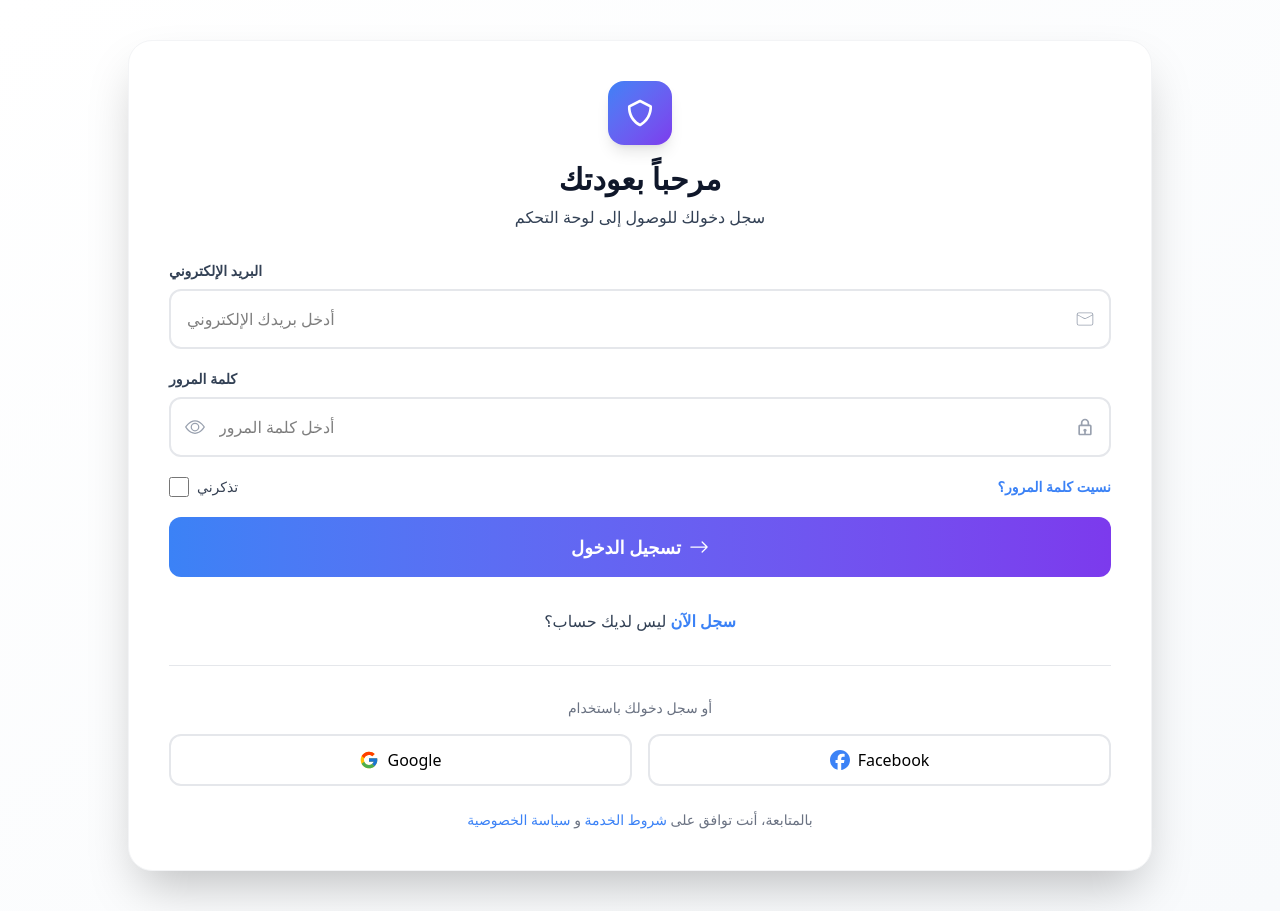
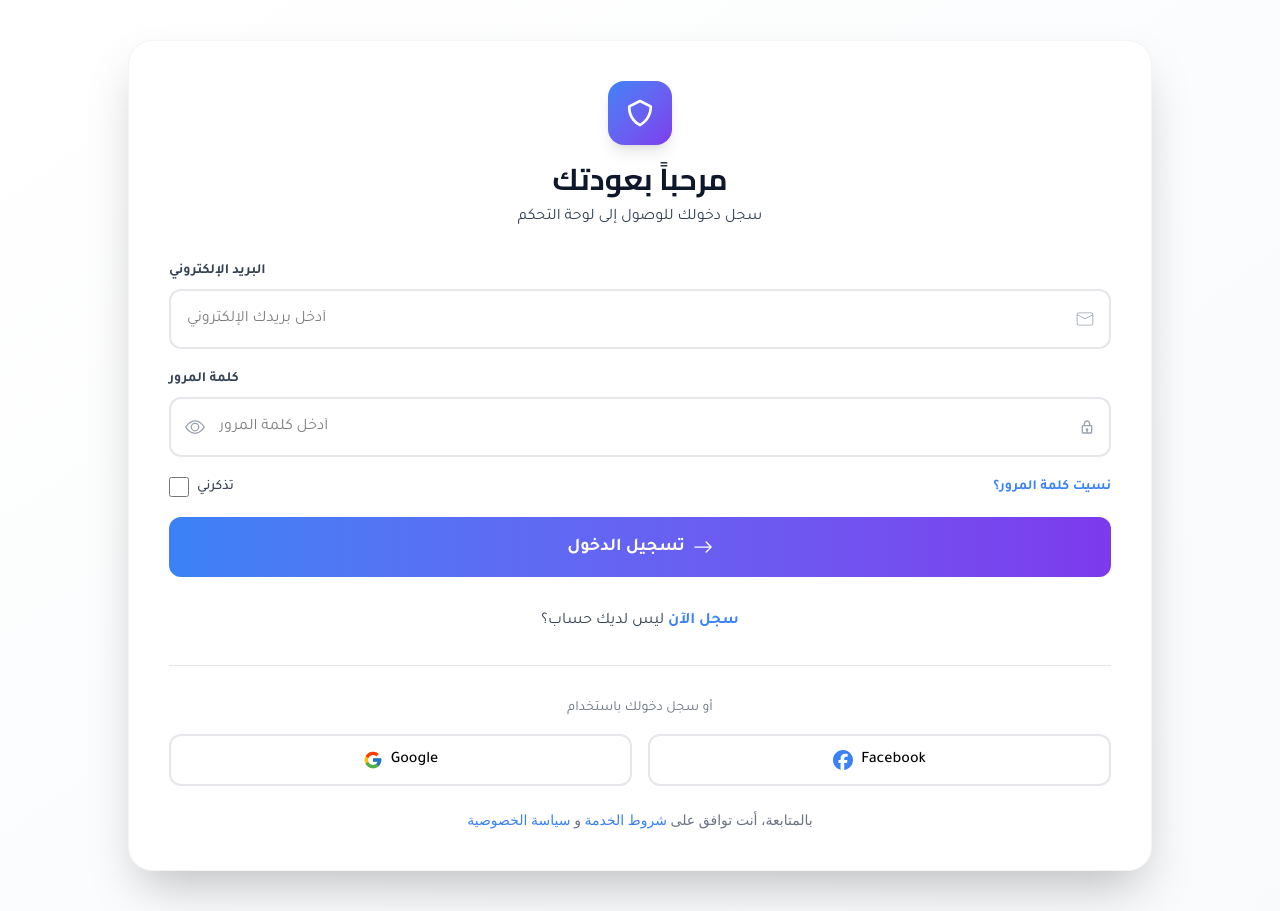
Before and after one commit to Mohammedelsisi21/mini-crm, a React (Vite) app: page / in a window 1280 px wide. Built offline with nearby package versions, Linux system fonts and the light colour scheme.

Commit message:
added Components common => input & lable

```diff
--- /dev/null
+++ b/src/components/common/Input.tsx
@@ -0,0 +1,21 @@
+import type { ReactNode } from "react"
+
+interface IProps {
+    icon?: ReactNode
+    type: "email" | "checkbox" | "text" | "password"
+    name: string
+    placeholder: string
+    cheldreen?: ReactNode
+    pl: string
+}
+const Input = ({icon, type, name, placeholder, cheldreen, pl} : IProps) => {
+return (<>
+        <div className="relative">
+            {icon && <span className="absolute right-4 top-1/2 -translate-y-1/2 text-gray-400">{icon}</span>}
+            <input type={type} name={name} placeholder={placeholder} className={`w-full pr-12 ${pl} py-4 border-2 border-gray-200 rounded-xl outline-none focus:ring-2 focus:ring-primary focus:border-transparent transition-all`}/>
+            {cheldreen}
+        </div>
+    </>)
+}
+
+export default Input
--- /dev/null
+++ b/src/components/common/LableForm.tsx
@@ -0,0 +1,11 @@
+
+interface IProps {
+    text: string
+}
+const LableForm = ({text}: IProps) => {
+return (<>
+    <label className="block text-sm font-bold text-text-body mb-2 ">{text}</label>
+</>)
+}
+
+export default LableForm
--- a/src/pages/auth/Login.tsx
+++ b/src/pages/auth/Login.tsx
@@ -5,6 +5,8 @@ import { CiMail } from "react-icons/ci";
 import { FcGoogle } from "react-icons/fc";
 import { FiEyeOff } from "react-icons/fi";
 import { SiFacebook } from "react-icons/si";
+import Input from "../../components/common/Input";
+import LableForm from "../../components/common/LableForm";
 
 const Login = () => {
     const [showPassword, setShowPassword] = useState(false);
@@ -17,26 +19,21 @@ const Login = () => {
                     <div className="w-16 h-16 bg-linear-to-br from-primary to-secondary rounded-2xl flex items-center justify-center mx-auto mb-4 shadow-lg">
                         <BiShield size={32} className="text-white" />
                     </div>
-                    <h2 className="text-3xl font-bold text-text-heading mb-2">مرحباً بعودتك</h2>
-                    <p className="text-text-body">سجل دخولك للوصول إلى لوحة التحكم</p>
+                    <h2 className="text-3xl font-bold text-text-heading mb-2 font-heading">مرحباً بعودتك</h2>
+                    <p className="text-text-body font-main">سجل دخولك للوصول إلى لوحة التحكم</p>
                 </div>
-                <form className="space-y-5">
+                <form className="space-y-5 font-main">
                     <div>
-                        <label className="block text-sm font-bold text-text-body mb-2">البريد الإلكتروني</label>
-                        <div className="relative">
-                            <CiMail className="absolute right-4 top-1/2 -translate-y-1/2 text-gray-400" size={20} />
-                            <input type="email" placeholder="أدخل بريدك الإلكتروني" className="w-full pr-12 pl-4 py-4 border-2 border-gray-200 rounded-xl outline-none focus:ring-2 focus:ring-primary focus:border-transparent transition-all"/>
-                        </div>
+                        <LableForm text="البريد الإلكتروني"/>
+                        <Input type="email" name="email" pl="pl-4" placeholder="أدخل بريدك الإلكتروني" icon={<CiMail size={20}/>}/>
                     </div>
                     <div>
-                        <label className="block text-sm font-bold text-text-body mb-2">كلمة المرور</label>
-                        <div className="relative">
-                            <BiLock className="absolute right-4 top-1/2 -translate-y-1/2 text-gray-400" size={20} />
-                            <input type={showPassword ? "text" : "password"} placeholder="أدخل كلمة المرور" className="w-full pr-12 pl-12 py-4 border-2 outline-none border-gray-200 rounded-xl focus:ring-2 focus:ring-primary focus:border-transparent transition-all"/>
+                        <LableForm text="كلمة المرور"/>
+                        <Input type={showPassword ? "text" : "password"} name="password" pl="pl-12" placeholder="أدخل كلمة المرور" icon={<BiLock />} cheldreen={
                             <button type="button" onClick={() => setShowPassword(!showPassword)} className="absolute left-4 top-1/2 -translate-y-1/2 text-gray-400 hover:text-gray-600 transition-all">
                                 {showPassword ? <FiEyeOff size={20} /> : <BsEye size={20} />}
                             </button>
-                        </div>
+                        }/>
                     </div>
 
                     <div className="flex items-center justify-between">
@@ -60,7 +57,8 @@ const Login = () => {
                             </button>
                         </p>
                     </div>
-                    <div className="mt-8 pt-8 border-t border-gray-200">
+                </form>
+                <div className="mt-8 pt-8 border-t border-gray-200 font-main">
                         <p className="text-center text-sm text-gray-500 mb-4">أو سجل دخولك باستخدام</p>
                         <div className="grid grid-cols-1 md:grid-cols-2 gap-4">
                             <button className="flex items-center justify-center gap-2 px-4 py-3 border-2 border-gray-200 rounded-xl hover:bg-gray-50 transition-all font-medium">
@@ -72,8 +70,7 @@ const Login = () => {
                                 <span>Facebook</span>
                             </button>
                         </div>
-                    </div>
-                </form>
+                </div>
                 <p className="text-center text-sm text-gray-500 mt-6">
                     بالمتابعة، أنت توافق على{' '}
                     <a href="#" className="text-primary font-medium hover:underline">شروط الخدمة</a>
```
